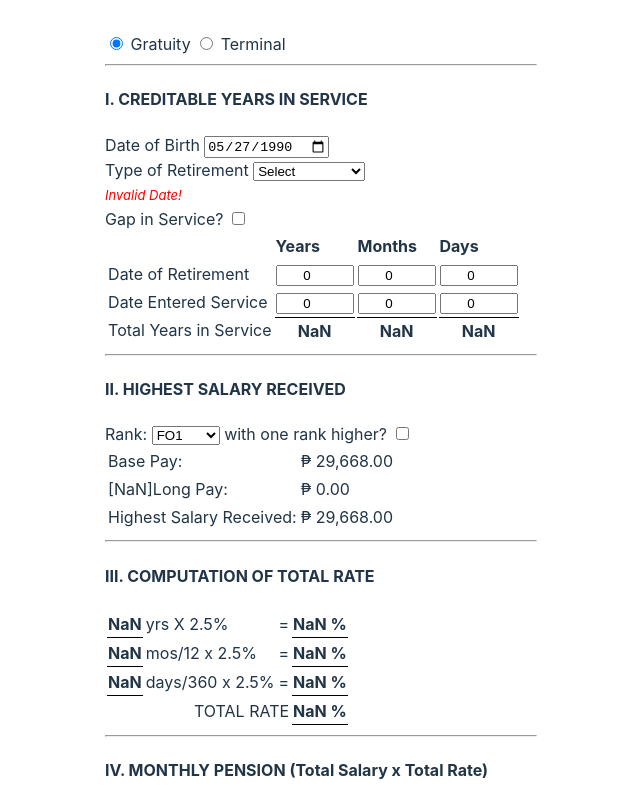
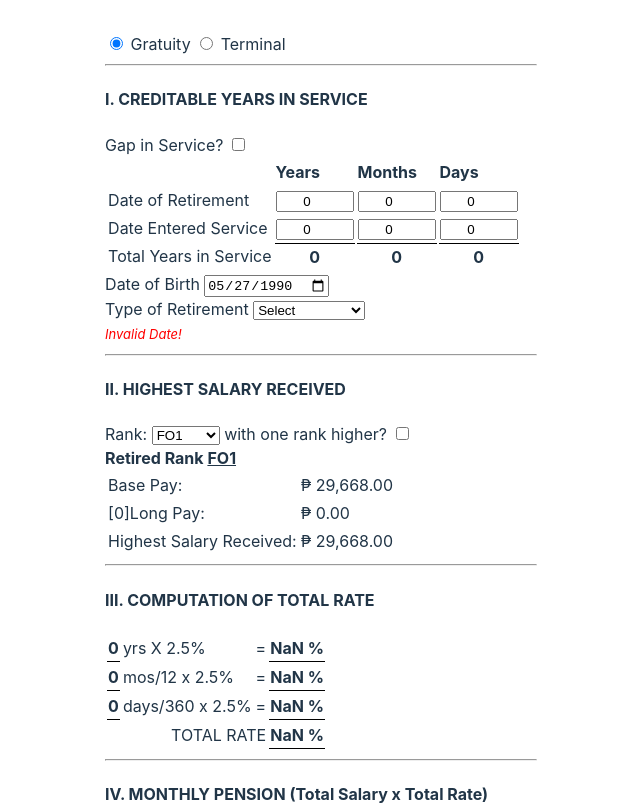
Before and after one commit to RubickTheGrandMagus/ClaimsCalculator, a Svelte app: page / in a window 1280 px wide. Shown: the top 805 px of the page, without its empty margins (319-959 px from the left). Built offline with nearby package versions, Linux system fonts and the light colour scheme.

Commit message:
Minor updates

```diff
--- a/src/App.svelte
+++ b/src/App.svelte
@@ -85,7 +85,7 @@
 				output.lp = output.bp * multiplier;
 				output.hsr = output.bp + output.lp;
 
-			  return {basepay:output.bp.toFixed(2),pagi:output.pagi,longpay:output.lp.toFixed(2),hsr:output.hsr.toFixed(2)}
+			  return {basepay:output.bp.toFixed(2),pagi:output.pagi,longpay:output.lp.toFixed(2),hsr:output.hsr.toFixed(2),rank:rank}
 		}
 		$:hsr = highestSalaryRcvd(selectedrank,(gapInSvc)? gapinsvc.years:yrsinsvc.years,rankup);
 	//end of function
@@ -129,20 +129,6 @@
 
 <hr/>
 <h4>I. CREDITABLE YEARS IN SERVICE</h4>
-Date of Birth <input type="date" bind:value={birth}/> <br>
-{#if !gapInSvc}
-	Type of Retirement
-	<select bind:value={retType} on:change={()=>changeDate()}>
-		<option value="">Select</option>
-		<option value="opt">Optional</option>
-		<option value="com56">Compulsory 56</option>
-		<option value="com60">Compulsory 60</option>
-	</select> <br/>
-	{#if errorMsg.err}
-		<i style="font-size: small;color:red;">{errorMsg.msg}</i>
-	{/if}
-{/if}
-<br/>
 Gap in Service? <input type="checkbox" bind:checked={gapInSvc}>
 <table>
 	<tr>
@@ -196,10 +182,23 @@ Gap in Service? <input type="checkbox" bind:checked={gapInSvc}>
 			<td>Date Entered Service</td><td><input class="dateInputs" type="number" bind:value={des.y}></td><td><input class="dateInputs" type="number" bind:value={des.m}></td><td><input class="dateInputs" type="number" bind:value={des.d}></td>
 		</tr>
 		<tr>
-			<td>Total Years in Service</td><td class="dateInputCell"><b>{yrsinsvc.years}</b></td><td class="dateInputCell"><b>{yrsinsvc.months}</b></td><td class="dateInputCell"><b>{yrsinsvc.days}</b></td>
+			<td>Total Years in Service</td><td class="dateInputCell"><b>{yrsinsvc.years || '0'}</b></td><td class="dateInputCell"><b>{yrsinsvc.months || '0'}</b></td><td class="dateInputCell"><b>{yrsinsvc.days || '0'}</b></td>
 		</tr>
 	{/if}
 </table>
+Date of Birth <input type="date" bind:value={birth}/> <br>
+{#if !gapInSvc}
+	Type of Retirement
+	<select bind:value={retType} on:change={()=>changeDate()}>
+		<option value="">Select</option>
+		<option value="opt">Optional</option>
+		<option value="com56">Compulsory 56</option>
+		<option value="com60">Compulsory 60</option>
+	</select> <br/>
+	{#if errorMsg.err}
+		<i style="font-size: small;color:red;">{errorMsg.msg}</i>
+	{/if}
+{/if}
 <hr>
 
 <h4>
@@ -214,13 +213,13 @@ Rank:
 	{/each}
 </select>
 	with one rank higher? <input type="checkbox" bind:checked={rankup}/> <br/>
-
+	<b>Retired Rank <u>{hsr.rank}</u></b>
 	<table>
 		<tr>
 			<td>Base Pay: </td> <td>₱ {money(hsr.basepay)}</td>
 		</tr>
 		<tr>
-			<td>[{hsr.pagi}]Long Pay: </td><td>₱ {money(hsr.longpay)}</td>
+			<td>[{hsr.pagi || 0}]Long Pay: </td><td>₱ {money(hsr.longpay)}</td>
 		</tr>
 		<tr style="">
 			<td>Highest Salary Received:</td><td>₱ {money(hsr.hsr)}</td>
@@ -234,13 +233,13 @@ Rank:
 </h4>
 <table>
 	<tr>
-		<td style="text-align:center;font-weight:bold;border-bottom:1px solid black;">{(gapInSvc)? gapinsvc.years:yrsinsvc.years}</td><td>yrs X 2.5%</td><td>=</td><td style="text-align:right;font-weight:bold;border-bottom:1px solid black;">{computetotalrate.rateYr.toFixed(5)} %</td>
+		<td style="text-align:center;font-weight:bold;border-bottom:1px solid black;">{((gapInSvc)? gapinsvc.years:yrsinsvc.years) || 0}</td><td>yrs X 2.5%</td><td>=</td><td style="text-align:right;font-weight:bold;border-bottom:1px solid black;">{computetotalrate.rateYr.toFixed(5)} %</td>
 	</tr>
 	<tr>
-		<td style="text-align:center;font-weight:bold;border-bottom:1px solid black;">{(gapInSvc)? gapinsvc.months:yrsinsvc.months}</td><td>mos/12 x 2.5%</td><td>=</td><td style="text-align:right;font-weight:bold;border-bottom:1px solid black;">{computetotalrate.rateMos.toFixed(5)} %</td>
+		<td style="text-align:center;font-weight:bold;border-bottom:1px solid black;">{((gapInSvc)? gapinsvc.months:yrsinsvc.months) || 0}</td><td>mos/12 x 2.5%</td><td>=</td><td style="text-align:right;font-weight:bold;border-bottom:1px solid black;">{computetotalrate.rateMos.toFixed(5)} %</td>
 	</tr>
 	<tr>
-		<td style="text-align:center;font-weight:bold;border-bottom:1px solid black;">{(gapInSvc)? gapinsvc.days:yrsinsvc.days}</td><td>days/360 x 2.5%</td><td>=</td><td style="text-align:right;font-weight:bold;border-bottom:1px solid black;">{computetotalrate.rateDays.toFixed(5)} %</td>
+		<td style="text-align:center;font-weight:bold;border-bottom:1px solid black;">{((gapInSvc)? gapinsvc.days:yrsinsvc.days) || 0}</td><td>days/360 x 2.5%</td><td>=</td><td style="text-align:right;font-weight:bold;border-bottom:1px solid black;">{computetotalrate.rateDays.toFixed(5)} %</td>
 	</tr>
 	<tr>
 		<td colspan="3" style="text-align:right">TOTAL RATE</td><td style="text-align:right;font-weight:bold;border-bottom:1px solid black;">{computetotalrate.rateTotal.toFixed(5)} %</td>
```
